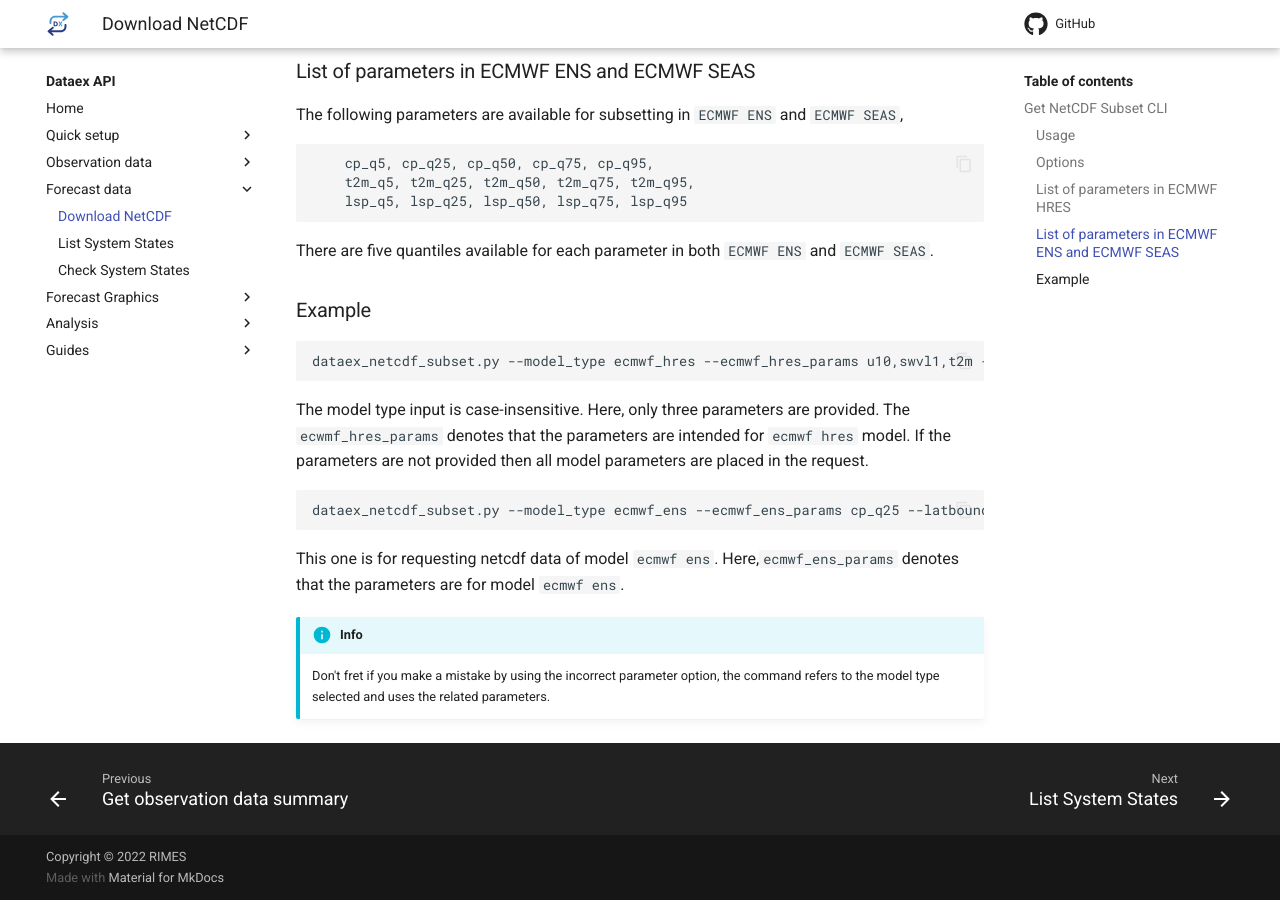
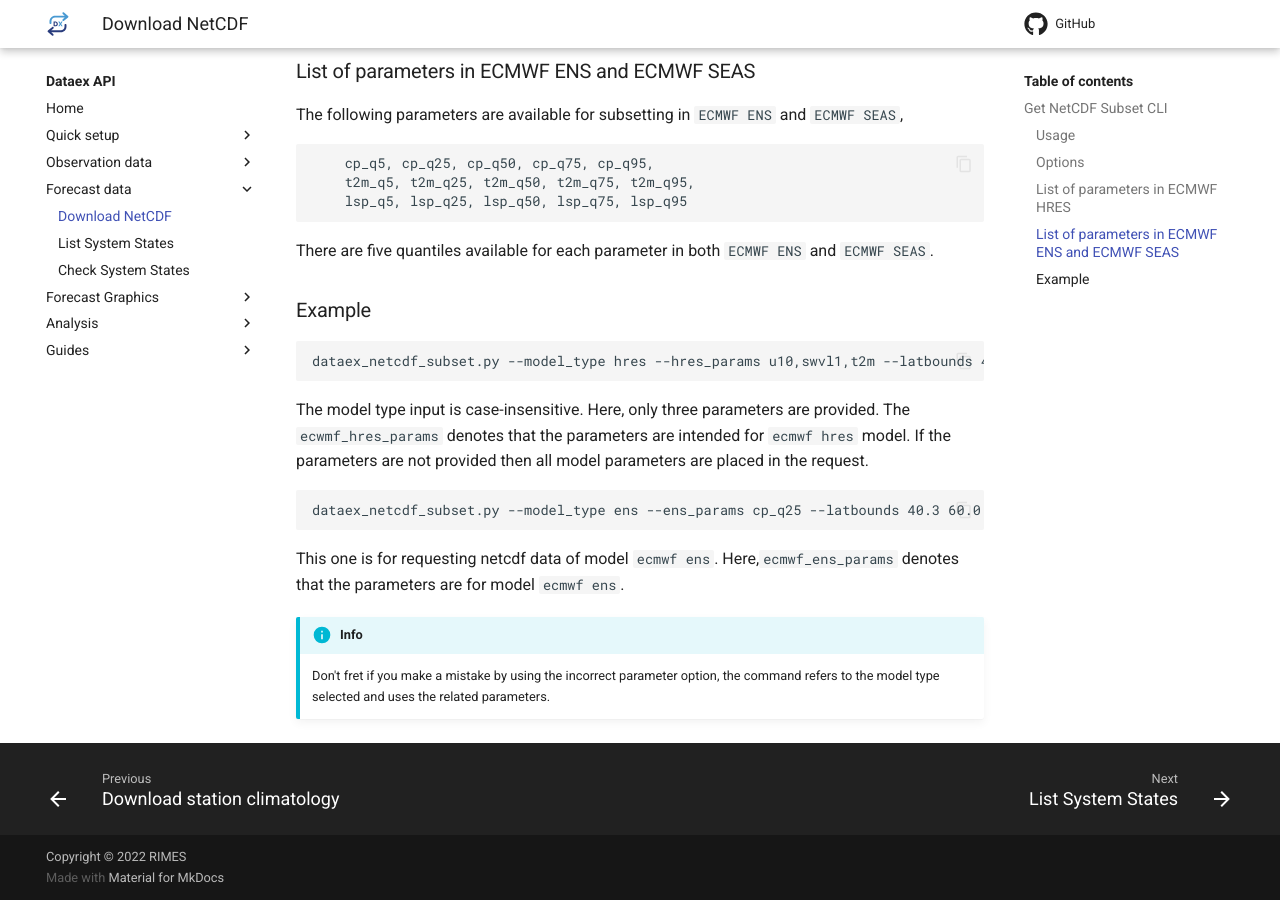
Before and after one commit to RIMESINT/dataex-client, an MkDocs documentation site: the page built from docs/user-guide/dataex_netcdf_subset.md, in a window 1280 px wide and 900 px high, scrolled down 1416 px. Built offline with MkDocs 1.6.1 and Material for MkDocs 9.7.7, drawn with Linux system fonts in a browser that asks for light colours; comment, search, counter and statistics services are not loaded.

Commit message:
add doc for station climatology

````diff
--- a/docs/user-guide/dataex_netcdf_subset.md
+++ b/docs/user-guide/dataex_netcdf_subset.md
@@ -73,12 +73,12 @@
 
 ### Example
 ```
-dataex_netcdf_subset.py --model_type ecmwf_hres --ecmwf_hres_params u10,swvl1,t2m --latbounds 40.3 60.0 --lonbounds 90.0 120.0 --output $HOME/hres_subset.nc
+dataex_netcdf_subset.py --model_type hres --hres_params u10,swvl1,t2m --latbounds 40.3 60.0 --lonbounds 90.0 120.0 --output $HOME/hres_subset.nc
 ```
 The model type input is case-insensitive. Here, only three parameters are provided. The `ecwmf_hres_params` denotes that the parameters are intended for `ecmwf hres` model. If the parameters are not provided then all model parameters are placed in the request.
 
 ```
-dataex_netcdf_subset.py --model_type ecmwf_ens --ecmwf_ens_params cp_q25 --latbounds 40.3 60.0 --lonbounds 90.0 120.0 --output $HOME/ens_subset.nc
+dataex_netcdf_subset.py --model_type ens --ens_params cp_q25 --latbounds 40.3 60.0 --lonbounds 90.0 120.0 --output $HOME/ens_subset.nc
 ```
 This one is for requesting netcdf data of model `ecmwf ens`. Here,`ecmwf_ens_params` denotes that the parameters are for model `ecmwf ens`.
 
--- a/mkdocs.yml
+++ b/mkdocs.yml
@@ -52,6 +52,7 @@
      - 'Upload observation data': 'user-guide/dataex_insert_obs_data.md'
      - 'Download observation data': 'user-guide/dataex_get_obs_data.md'
      - 'Get observation data summary': 'user-guide/dataex_obs_data_summary.md'
+     - 'Download station climatology': 'user-guide/dataex_climatology.md'
  - Forecast data:
      - 'Download NetCDF': 'user-guide/dataex_netcdf_subset.md'
      - 'List System States': 'user-guide/dataex_list_system_states.md'
````
Also changed, not shown: docs/index.md (+2 -1 lines), docs/quick_start.md (+1 -1 lines), docs/user-guide/dataex_climatology.md (added, +31 -0 lines).
